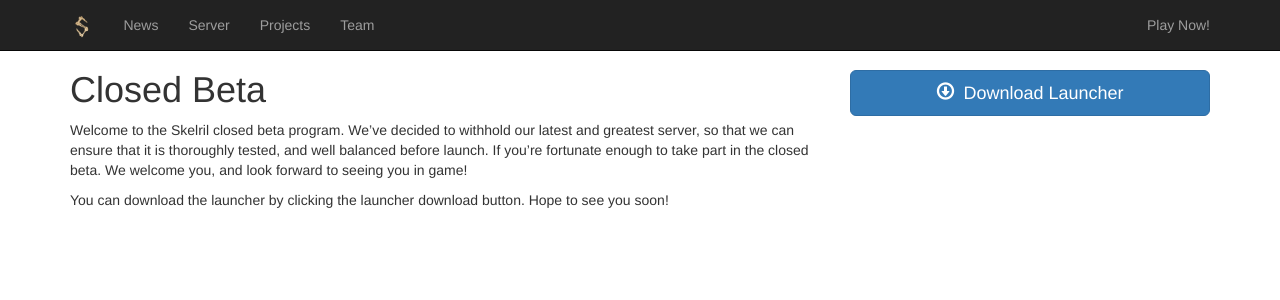
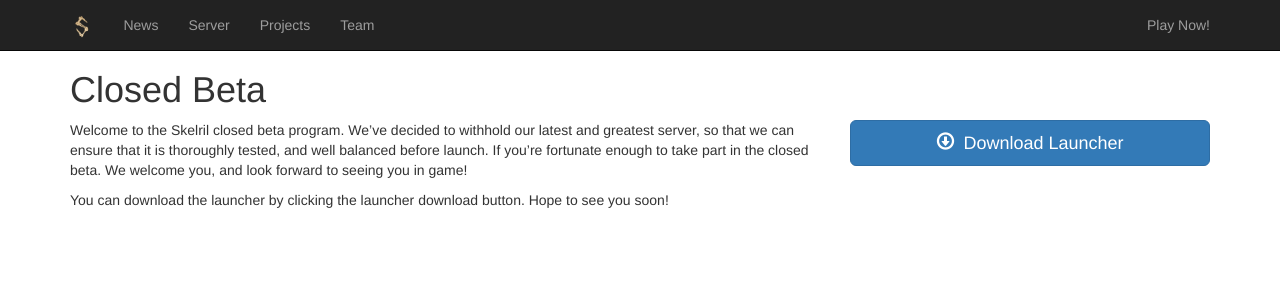
Before and after one commit to packet-loss-gaming/Website, a Jekyll site: the page built from play/index.md, in a window 1280 px wide. Shown: the top 300 px of the page. Built offline with Jekyll 4.4.1, drawn with Linux system fonts in a browser that asks for light colours; nearby versions of some CDN libraries.

Commit message:
Improved the play now page layout

```diff
--- a/_layouts/download.html
+++ b/_layouts/download.html
@@ -1,11 +1,14 @@
 ---
 layout: contained_base
 ---
+<h1>{{page.header}}</h1>
 <div class="row">
   <div class="col-md-8">
     {{content}}
   </div>
-  <div class="col-md-4" style="padding-top: 2rem;">
-    <a class="btn btn-primary btn-lg btn-block" href="{{page.download-url}}" role="button"><span class="glyphicon glyphicon-download" aria-hidden="true"></span>{{page.download-text}}</a>
+  <div class="col-md-4">
+    <p>
+      <a class="btn btn-primary btn-lg btn-block" href="{{page.download-url}}" role="button"><span class="glyphicon glyphicon-download" aria-hidden="true"></span>{{page.download-text}}</a>
+    </p>
   </div>
 </div>
--- a/play/index.md
+++ b/play/index.md
@@ -1,11 +1,10 @@
 ---
 layout: download
 title: Play Now | Closed Beta
+header: Closed Beta
 download-text: Download Launcher
 download-url: http://service.skelril.com/launcher/bootstrap/Launcher.jar
 ---
-# Closed Beta
-
 Welcome to the Skelril closed beta program. We've decided to withhold our latest and greatest server, so that we can ensure that it is thoroughly tested, and well balanced before launch. If you're fortunate enough to take part in the closed beta. We welcome you, and look forward to seeing you in game!
 
 You can download the launcher by clicking the launcher download button. Hope to see you soon!
```
